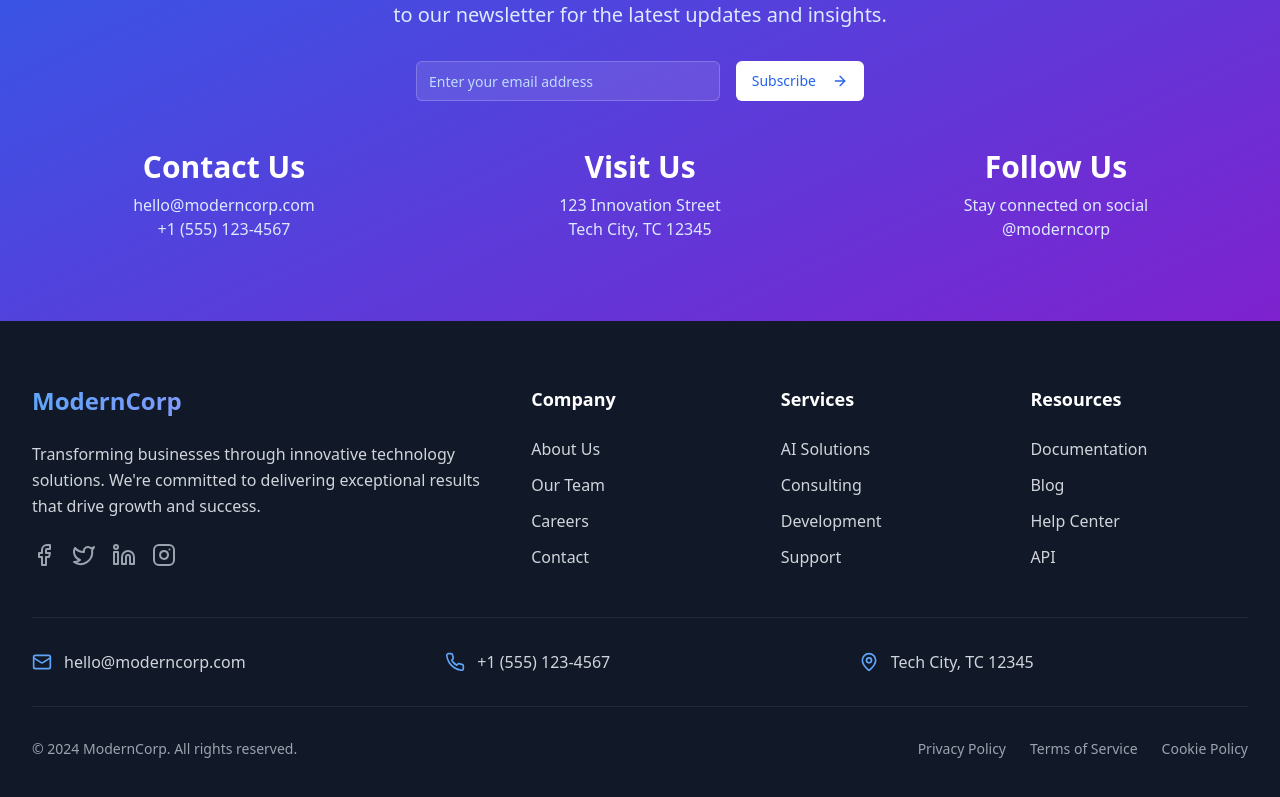
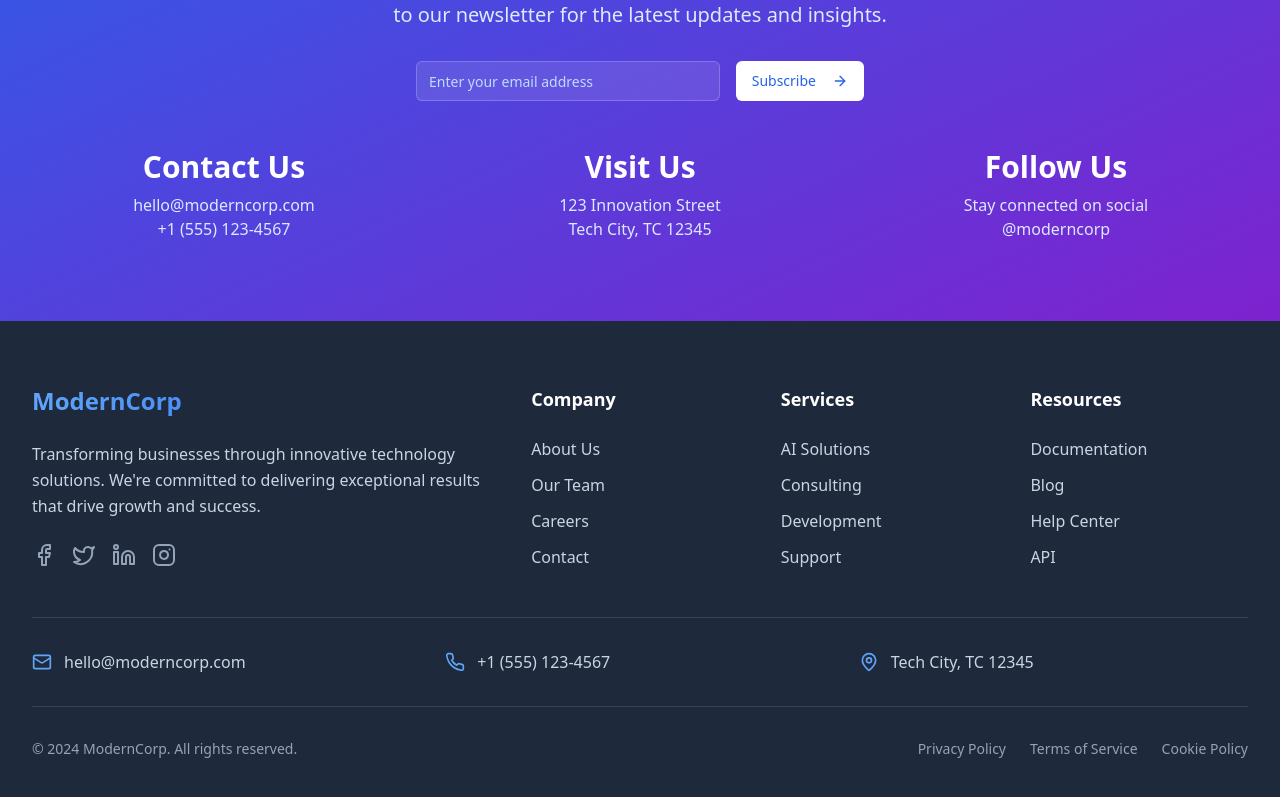
Before and after one commit to sandhyapattevardhanm/ClosedLoopNew, a React (Vite) app: page / in a window 1280 px wide. Shown: the part 6590-7387 px from the top of the page. Built offline with nearby package versions, Linux system fonts and the light colour scheme.

Commit message:
Apply color palette from image
Update website colors based on the provided image.

```diff
--- a/src/components/Footer.tsx
+++ b/src/components/Footer.tsx
@@ -34,28 +34,28 @@ const Footer = () => {
   };
 
   return (
-    <footer className="bg-gray-900 text-white">
+    <footer className="bg-slate-800 text-white">
       <div className="max-w-7xl mx-auto px-4 sm:px-6 lg:px-8 py-16">
         <div className="grid grid-cols-1 md:grid-cols-2 lg:grid-cols-5 gap-8">
           <div className="lg:col-span-2">
-            <h3 className="text-2xl font-bold bg-gradient-to-r from-blue-400 to-purple-400 bg-clip-text text-transparent mb-6">
+            <h3 className="text-2xl font-bold bg-gradient-to-r from-blue-400 to-blue-600 bg-clip-text text-transparent mb-6">
               ModernCorp
             </h3>
-            <p className="text-gray-300 mb-6 leading-relaxed">
+            <p className="text-slate-300 mb-6 leading-relaxed">
               Transforming businesses through innovative technology solutions.
               We're committed to delivering exceptional results that drive growth and success.
             </p>
             <div className="flex space-x-4">
-              <a href="#" className="text-gray-400 hover:text-blue-400 transition-colors duration-200">
+              <a href="#" className="text-slate-400 hover:text-blue-400 transition-colors duration-200">
                 <Facebook className="h-6 w-6" />
               </a>
-              <a href="#" className="text-gray-400 hover:text-blue-400 transition-colors duration-200">
+              <a href="#" className="text-slate-400 hover:text-blue-400 transition-colors duration-200">
                 <Twitter className="h-6 w-6" />
               </a>
-              <a href="#" className="text-gray-400 hover:text-blue-400 transition-colors duration-200">
+              <a href="#" className="text-slate-400 hover:text-blue-400 transition-colors duration-200">
                 <Linkedin className="h-6 w-6" />
               </a>
-              <a href="#" className="text-gray-400 hover:text-blue-400 transition-colors duration-200">
+              <a href="#" className="text-slate-400 hover:text-blue-400 transition-colors duration-200">
                 <Instagram className="h-6 w-6" />
               </a>
             </div>
@@ -68,7 +68,7 @@ const Footer = () => {
                 <li key={index}>
                   <button
                     onClick={() => scrollToSection(link.href)}
-                    className="text-gray-300 hover:text-white transition-colors duration-200 text-left"
+                    className="text-slate-300 hover:text-white transition-colors duration-200 text-left"
                   >
                     {link.name}
                   </button>
@@ -84,7 +84,7 @@ const Footer = () => {
                 <li key={index}>
                   <button
                     onClick={() => scrollToSection(link.href)}
-                    className="text-gray-300 hover:text-white transition-colors duration-200 text-left"
+                    className="text-slate-300 hover:text-white transition-colors duration-200 text-left"
                   >
                     {link.name}
                   </button>
@@ -98,7 +98,7 @@ const Footer = () => {
             <ul className="space-y-3">
               {footerLinks.resources.map((link, index) => (
                 <li key={index}>
-                  <a href={link.href} className="text-gray-300 hover:text-white transition-colors duration-200">
+                  <a href={link.href} className="text-slate-300 hover:text-white transition-colors duration-200">
                     {link.name}
                   </a>
                 </li>
@@ -107,34 +107,34 @@ const Footer = () => {
           </div>
         </div>
 
-        <div className="border-t border-gray-800 mt-12 pt-8">
+        <div className="border-t border-slate-700 mt-12 pt-8">
           <div className="grid grid-cols-1 md:grid-cols-3 gap-6">
             <div className="flex items-center space-x-3">
               <Mail className="h-5 w-5 text-blue-400" />
-              <span className="text-gray-300">hello@moderncorp.com</span>
+              <span className="text-slate-300">hello@moderncorp.com</span>
             </div>
             <div className="flex items-center space-x-3">
               <Phone className="h-5 w-5 text-blue-400" />
-              <span className="text-gray-300">+1 (555) 123-4567</span>
+              <span className="text-slate-300">+1 (555) 123-4567</span>
             </div>
             <div className="flex items-center space-x-3">
               <MapPin className="h-5 w-5 text-blue-400" />
-              <span className="text-gray-300">Tech City, TC 12345</span>
+              <span className="text-slate-300">Tech City, TC 12345</span>
             </div>
           </div>
 
-          <div className="flex flex-col md:flex-row justify-between items-center mt-8 pt-8 border-t border-gray-800">
-            <p className="text-gray-400 text-sm">
+          <div className="flex flex-col md:flex-row justify-between items-center mt-8 pt-8 border-t border-slate-700">
+            <p className="text-slate-400 text-sm">
               © 2024 ModernCorp. All rights reserved.
             </p>
             <div className="flex space-x-6 mt-4 md:mt-0">
-              <a href="#" className="text-gray-400 hover:text-white text-sm transition-colors duration-200">
+              <a href="#" className="text-slate-400 hover:text-white text-sm transition-colors duration-200">
                 Privacy Policy
               </a>
-              <a href="#" className="text-gray-400 hover:text-white text-sm transition-colors duration-200">
+              <a href="#" className="text-slate-400 hover:text-white text-sm transition-colors duration-200">
                 Terms of Service
               </a>
-              <a href="#" className="text-gray-400 hover:text-white text-sm transition-colors duration-200">
+              <a href="#" className="text-slate-400 hover:text-white text-sm transition-colors duration-200">
                 Cookie Policy
               </a>
             </div>
--- a/src/components/Navbar.tsx
+++ b/src/components/Navbar.tsx
@@ -29,7 +29,7 @@ const Navbar = () => {
       <div className="max-w-7xl mx-auto px-4 sm:px-6 lg:px-8">
         <div className="flex justify-between items-center h-16">
           <div className="flex-shrink-0">
-            <h1 className="text-2xl font-bold bg-gradient-to-r from-blue-600 to-purple-600 bg-clip-text text-transparent">
+            <h1 className="text-2xl font-bold bg-gradient-to-r from-slate-700 to-blue-600 bg-clip-text text-transparent">
               ModernCorp
             </h1>
           </div>
@@ -40,7 +40,7 @@ const Navbar = () => {
                 <button
                   key={item}
                   onClick={() => scrollToSection(item)}
-                  className="text-gray-700 hover:text-blue-600 px-3 py-2 text-sm font-medium transition-colors duration-200 capitalize"
+                  className="text-slate-700 hover:text-blue-600 px-3 py-2 text-sm font-medium transition-colors duration-200 capitalize"
                 >
                   {item}
                 </button>
@@ -51,7 +51,7 @@ const Navbar = () => {
           <div className="md:hidden">
             <button
               onClick={() => setIsOpen(!isOpen)}
-              className="text-gray-700 hover:text-blue-600 p-2"
+              className="text-slate-700 hover:text-blue-600 p-2"
             >
               {isOpen ? <X size={24} /> : <Menu size={24} />}
             </button>
@@ -66,7 +66,7 @@ const Navbar = () => {
               <button
                 key={item}
                 onClick={() => scrollToSection(item)}
-                className="block px-3 py-2 text-gray-700 hover:text-blue-600 text-sm font-medium capitalize w-full text-left"
+                className="block px-3 py-2 text-slate-700 hover:text-blue-600 text-sm font-medium capitalize w-full text-left"
               >
                 {item}
               </button>
--- a/src/index.css
+++ b/src/index.css
@@ -1,3 +1,4 @@
+
 @tailwind base;
 @tailwind components;
 @tailwind utilities;
@@ -7,88 +8,89 @@
 @layer base {
   :root {
     --background: 0 0% 100%;
-    --foreground: 222.2 84% 4.9%;
+    --foreground: 210 40% 15%;
 
     --card: 0 0% 100%;
-    --card-foreground: 222.2 84% 4.9%;
+    --card-foreground: 210 40% 15%;
 
     --popover: 0 0% 100%;
-    --popover-foreground: 222.2 84% 4.9%;
+    --popover-foreground: 210 40% 15%;
 
-    --primary: 222.2 47.4% 11.2%;
-    --primary-foreground: 210 40% 98%;
+    --primary: 210 40% 15%;
+    --primary-foreground: 0 0% 100%;
 
-    --secondary: 210 40% 96.1%;
-    --secondary-foreground: 222.2 47.4% 11.2%;
+    --secondary: 210 20% 96%;
+    --secondary-foreground: 210 40% 15%;
 
-    --muted: 210 40% 96.1%;
-    --muted-foreground: 215.4 16.3% 46.9%;
+    --muted: 210 20% 96%;
+    --muted-foreground: 210 15% 46%;
 
-    --accent: 210 40% 96.1%;
-    --accent-foreground: 222.2 47.4% 11.2%;
+    --accent: 207 90% 54%;
+    --accent-foreground: 0 0% 100%;
 
     --destructive: 0 84.2% 60.2%;
     --destructive-foreground: 210 40% 98%;
 
     --border: 214.3 31.8% 91.4%;
     --input: 214.3 31.8% 91.4%;
-    --ring: 222.2 84% 4.9%;
+    --ring: 210 40% 15%;
 
     --radius: 0.5rem;
 
     --sidebar-background: 0 0% 98%;
+    --sidebar-foreground: 210 40% 15%;
+    --sidebar-primary: 210 40% 15%;
+    --sidebar-primary-foreground: 0 0% 98%;
+    --sidebar-accent: 207 90% 54%;
+    --sidebar-accent-foreground: 0 0% 100%;
+    --sidebar-border: 220 13% 91%;
+    --sidebar-ring: 207 90% 54%;
 
-    --sidebar-foreground: 240 5.3% 26.1%;
-
-    --sidebar-primary: 240 5.9% 10%;
-
-    --sidebar-primary-foreground: 0 0% 98%;
-
-    --sidebar-accent: 240 4.8% 95.9%;
-
-    --sidebar-accent-foreground: 240 5.9% 10%;
-
-    --sidebar-border: 220 13% 91%;
-
-    --sidebar-ring: 217.2 91.2% 59.8%;
+    /* Custom color variables for the new palette */
+    --charcoal: 210 40% 15%;
+    --navy: 210 50% 25%;
+    --blue-primary: 207 90% 54%;
+    --blue-light: 207 80% 70%;
+    --white: 0 0% 100%;
+    --gray-light: 210 20% 96%;
   }
 
   .dark {
-    --background: 222.2 84% 4.9%;
-    --foreground: 210 40% 98%;
+    --background: 210 40% 8%;
+    --foreground: 0 0% 98%;
 
-    --card: 222.2 84% 4.9%;
-    --card-foreground: 210 40% 98%;
+    --card: 210 40% 10%;
+    --card-foreground: 0 0% 98%;
 
-    --popover: 222.2 84% 4.9%;
-    --popover-foreground: 210 40% 98%;
+    --popover: 210 40% 8%;
+    --popover-foreground: 0 0% 98%;
 
-    --primary: 210 40% 98%;
-    --primary-foreground: 222.2 47.4% 11.2%;
+    --primary: 207 90% 54%;
+    --primary-foreground: 210 40% 8%;
 
-    --secondary: 217.2 32.6% 17.5%;
-    --secondary-foreground: 210 40% 98%;
+    --secondary: 210 40% 15%;
+    --secondary-foreground: 0 0% 98%;
 
-    --muted: 217.2 32.6% 17.5%;
-    --muted-foreground: 215 20.2% 65.1%;
+    --muted: 210 40% 15%;
+    --muted-foreground: 210 20% 65%;
 
-    --accent: 217.2 32.6% 17.5%;
-    --accent-foreground: 210 40% 98%;
+    --accent: 207 90% 54%;
+    --accent-foreground: 210 40% 8%;
 
     --destructive: 0 62.8% 30.6%;
     --destructive-foreground: 210 40% 98%;
 
-    --border: 217.2 32.6% 17.5%;
-    --input: 217.2 32.6% 17.5%;
-    --ring: 212.7 26.8% 83.9%;
-    --sidebar-background: 240 5.9% 10%;
-    --sidebar-foreground: 240 4.8% 95.9%;
-    --sidebar-primary: 224.3 76.3% 48%;
-    --sidebar-primary-foreground: 0 0% 100%;
-    --sidebar-accent: 240 3.7% 15.9%;
-    --sidebar-accent-foreground: 240 4.8% 95.9%;
-    --sidebar-border: 240 3.7% 15.9%;
-    --sidebar-ring: 217.2 91.2% 59.8%;
+    --border: 210 40% 15%;
+    --input: 210 40% 15%;
+    --ring: 207 90% 54%;
+    --sidebar-background: 210 40% 8%;
+    --sidebar-foreground: 0 0% 98%;
+    --sidebar-primary: 207 90% 54%;
+    --sidebar-primary-foreground: 210 40% 8%;
+    --sidebar-accent: 210 40% 15%;
+    --sidebar-accent-foreground: 0 0% 98%;
+    --sidebar-border: 210 40% 15%;
+    --sidebar-ring: 207 90% 54%;
   }
 }
 
```
Also changed, not shown: src/components/Hero.tsx (+18 -18 lines).
